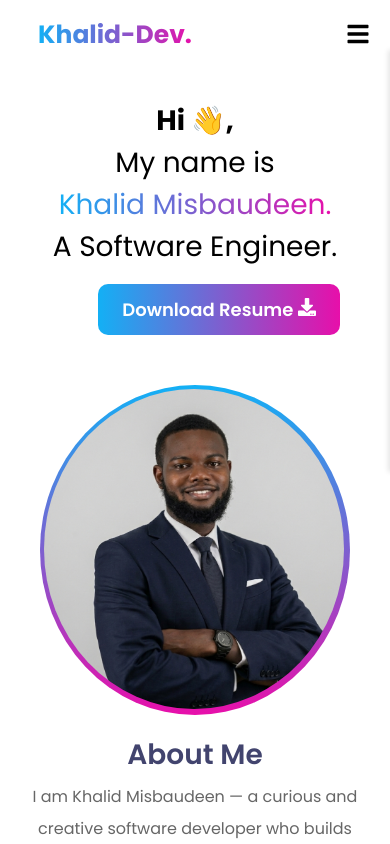
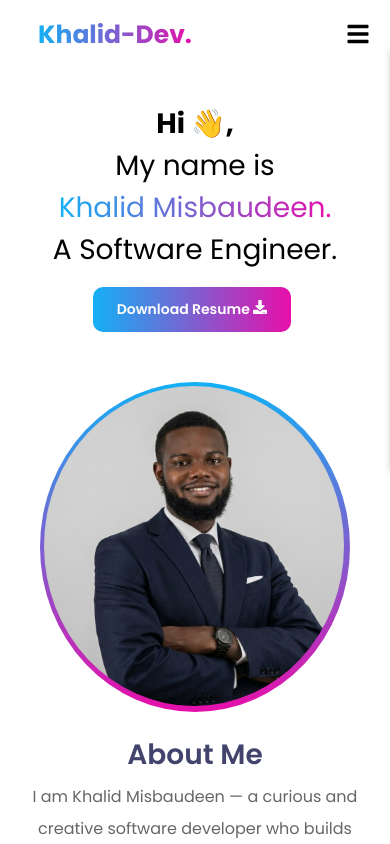
Before and after one commit to Khalid-dev24/my-portfolio, a React (Vite) app: page / in a window 390 px wide. Shown: the top 844 px of the page. Built offline with nearby package versions, Linux system fonts and the light colour scheme.

Commit message:
edit button

```diff
--- a/src/responsiveness.css
+++ b/src/responsiveness.css
@@ -26,8 +26,9 @@
     }
 
     .hero-button {
-      margin-left: 3rem;
-      font-size: 18px;
+      margin-left: 2.5rem;
+      font-size: 14px;
+
     }
 
     .hero-content h1, .hero-content p {
```
